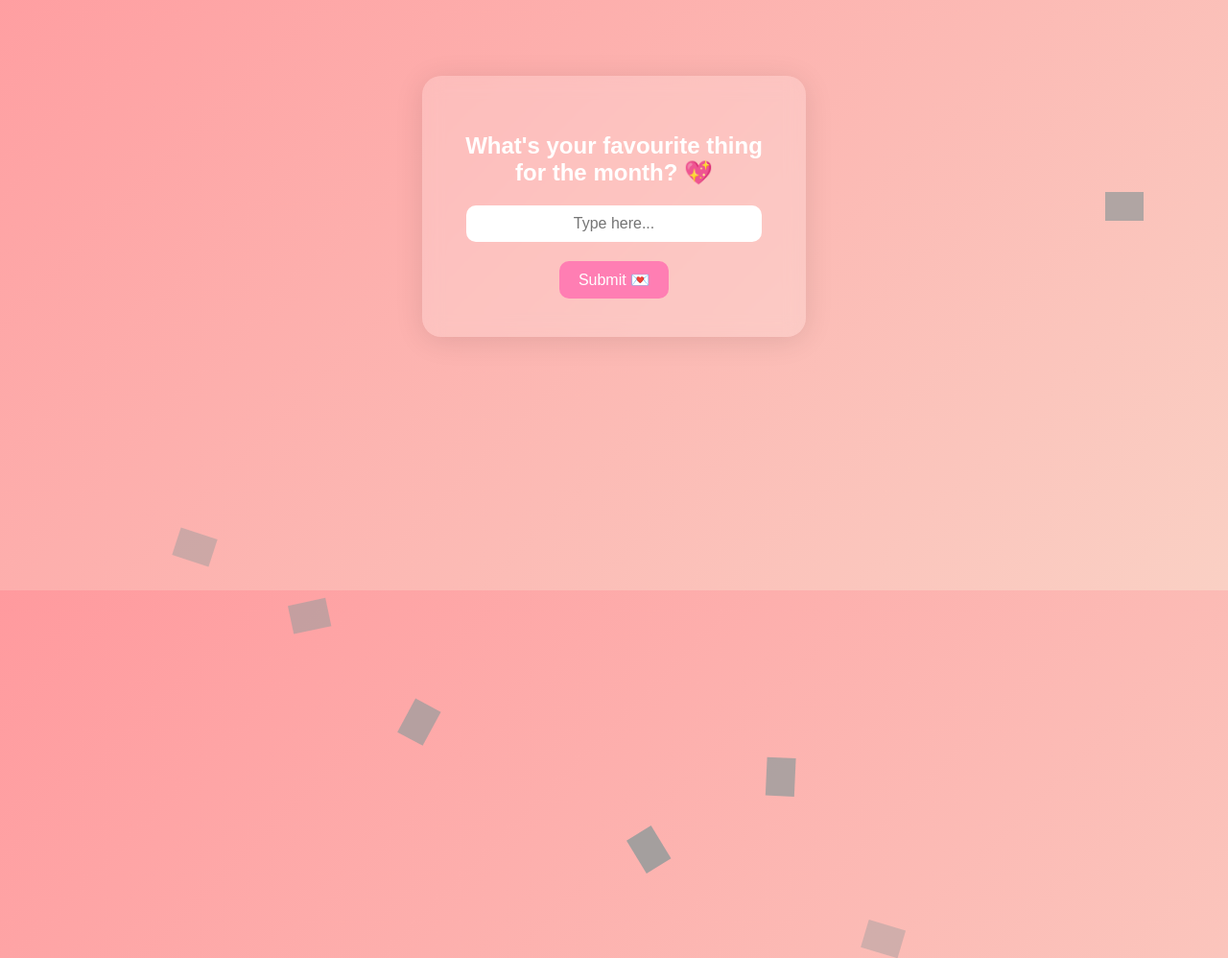
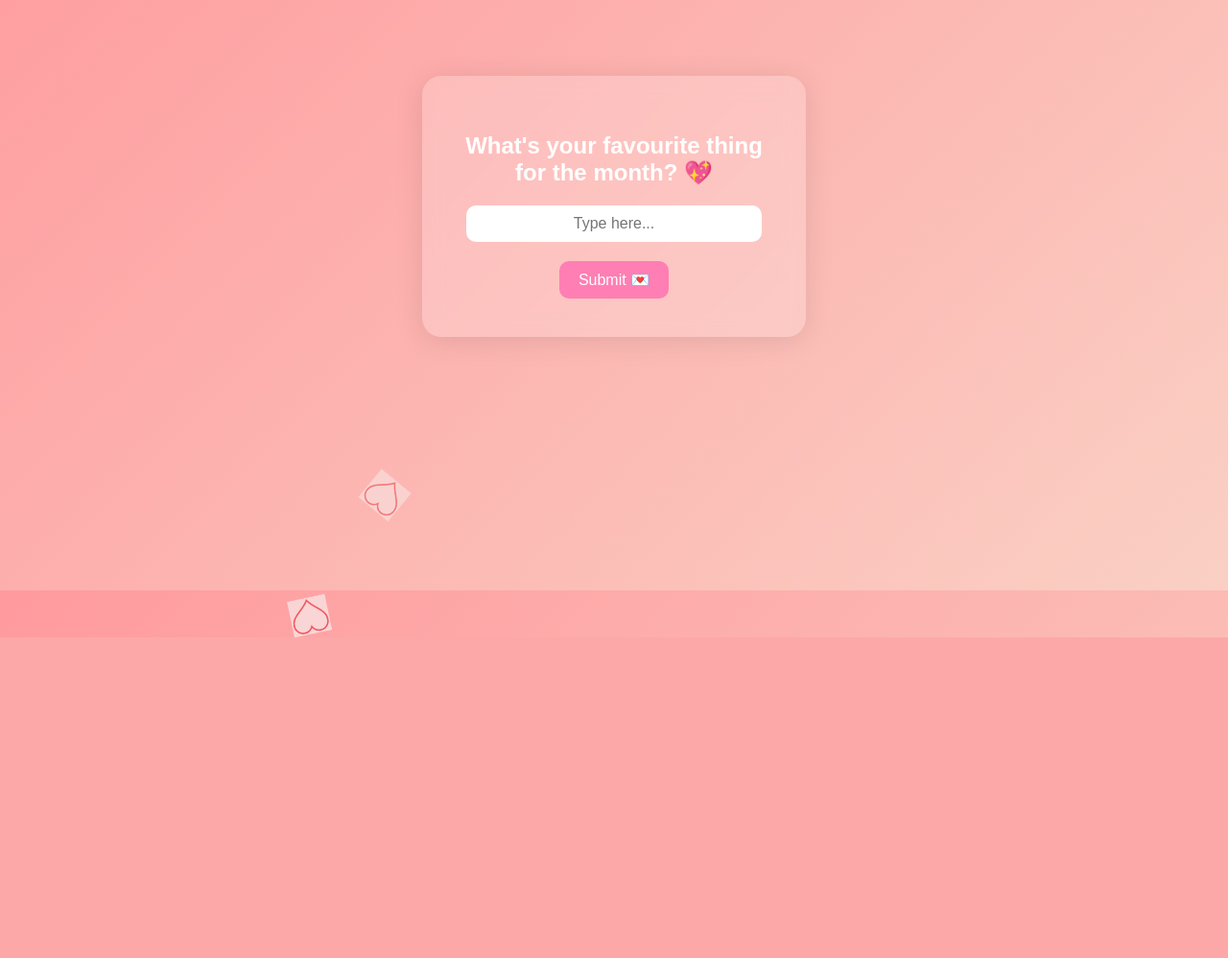
Before and after one commit to hiteshstats/Project-Ashraya, a Flask app: page / in a window 1280 px wide. Shown: the part 185-1183 px from the top of the page at 96% size. After the commit the page ends 849 px from the top, so only its background shows below. Run offline with Flask 3, Linux system fonts and the light colour scheme; grey boxes are pictures that could not be loaded.

Commit message:
Updated index.html

```diff
--- a/templates/index.html
+++ b/templates/index.html
@@ -117,15 +117,11 @@
         {% endif %}
     </div>
 
-    <!-- Floating flowers and hearts -->
-    <img src="https://i.ibb.co/N7fVx3p/flower1.png" class="floating" style="left: 10%; animation-duration: 12s; animation-delay: 0s;">
-    <img src="https://i.ibb.co/N7fVx3p/flower1.png" class="floating" style="left: 30%; animation-duration: 14s; animation-delay: 2s;">
-    <img src="https://i.ibb.co/N7fVx3p/flower1.png" class="floating" style="left: 50%; animation-duration: 16s; animation-delay: 4s;">
-    <img src="https://i.ibb.co/N7fVx3p/flower1.png" class="floating" style="left: 70%; animation-duration: 13s; animation-delay: 6s;">
-    <img src="https://i.ibb.co/N7fVx3p/flower1.png" class="floating" style="left: 90%; animation-duration: 15s; animation-delay: 8s;">
+    <!-- Floating hearts -->
+    <img src="{{ url_for('static', filename='images/test-1.png') }}" class="floating" style="--x:-15px; --rotate:25; left: 20%; animation-duration: 12s; animation-delay: 1s;">
 
-    <img src="https://i.ibb.co/f9L0F8D/heart.png" class="floating" style="left: 20%; animation-duration: 12s; animation-delay: 1s;">
-    <img src="https://i.ibb.co/f9L0F8D/heart.png" class="floating" style="left: 60%; animation-duration: 14s; animation-delay: 3s;">
+    <!-- Floating petals -->
+    <img src="{{ url_for('static', filename='images/test-1.png') }}" class="floating" style="--x:5px; --rotate:10; left: 25%; animation-duration: 10s; animation-delay: 0.5s;">
 
 </body>
 </html>
```
